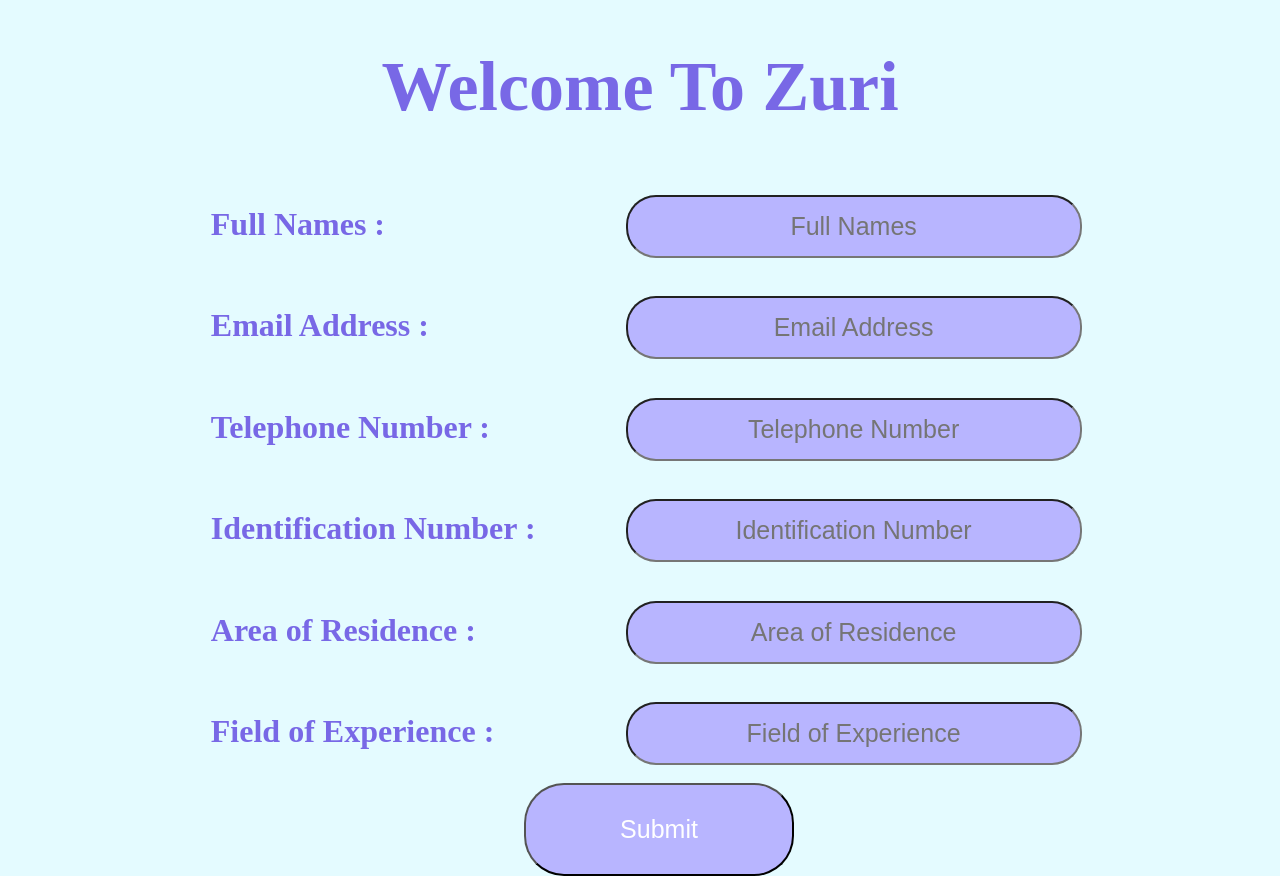
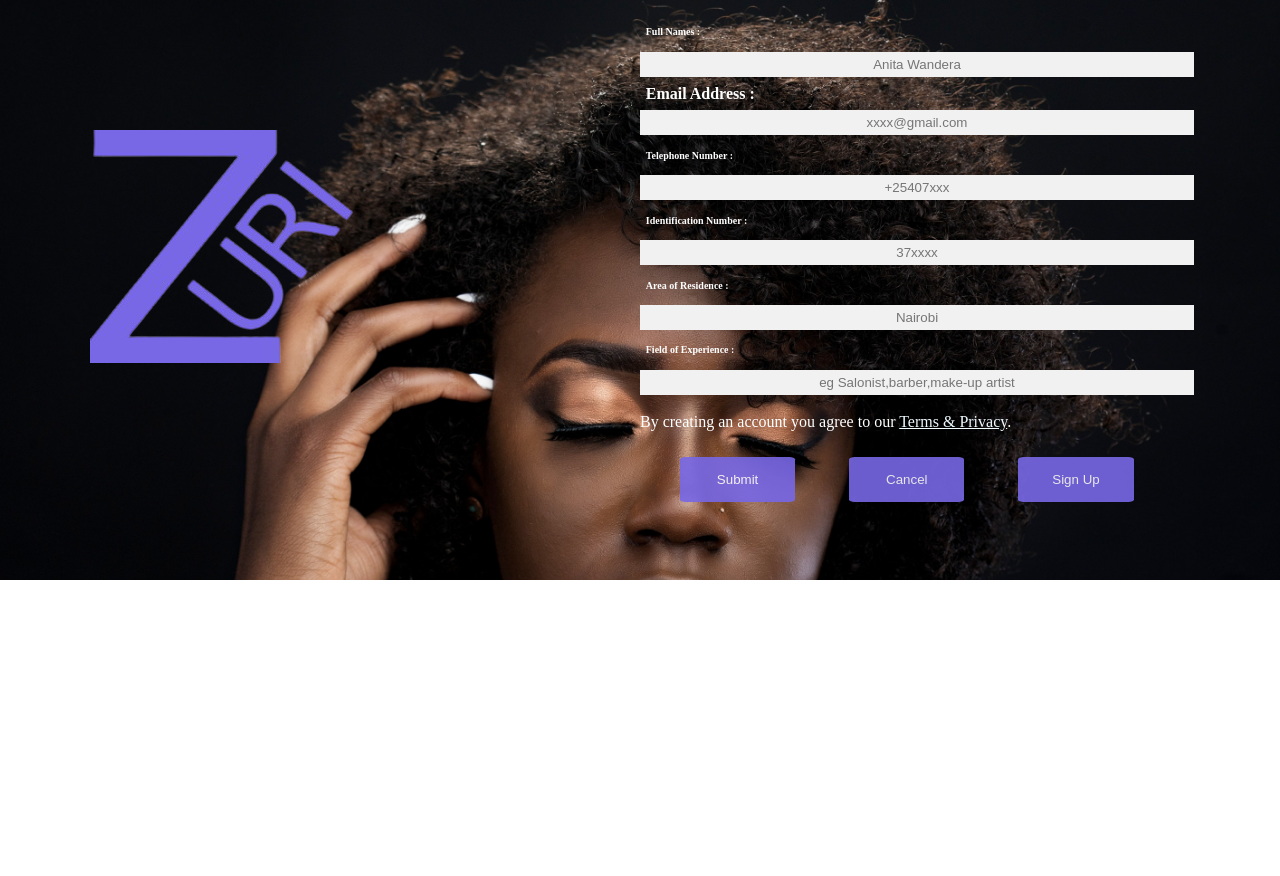
Before and after one commit to OndigoWendy/SME-E-Commerce-Platform, a plain HTML site: page employee.html in a window 1280 px wide. After the commit the page ends 800 px from the top, so only its background shows below. Drawn offline with Linux system fonts and the light colour scheme.

```diff
--- a/employee.css
+++ b/employee.css
@@ -1,49 +1,78 @@
 body{
     padding: 0%;
     margin: 0%;
-    background-color: #e4fbff;
   }
+
+
+.employee-page{
+    background-image:url("images/bg3.jpg");
+    background-repeat: no-repeat;
+    background-size: 1290px;
+  width: 1300px;
+  height: 600px;
+  border: 0px;
+  margin-top: -10vh;
+}
+
+h1{font-size: 10px;}
+
 .heading{
-    margin: 1% 10%;
-    font-size: 35px;
+   position: absolute;
+   margin-top: 8%;
+   margin-left: 7%;
+    font-size: 300%;
     font-weight: bold;
-    color: #7868e6;
-    text-align: center;
+    color: #e4fbff;
     }
+
   .form{
-    margin-left:200px;
-    color:#7868e6 ;
+    margin-left:50vw;
+    margin-top: 60px;
+    color: white;
     text-align: left;
+    border: 0px ;
+    width: 45vw;
     }
-    input{
-    padding: 6px;
-    font-size: 14px;
-    border-radius: 4px;
+
+  input[type=text]{
+        width: 42.5vw;
+        padding: 5px;
+        margin: 2px 0 2px 0;
+        display: inline-block;
+        border: none;
+        background: #f1f1f1;
+      }
+
+ input[type=text]:focus {
+        background-color: #ddd;
+        outline: none;
       }
 
 label {
     display: inline-block;
-    width: 400px;
+    width: 300px;
     margin: 1%;
     }
-    input{
-    width: 40%;
-    padding: 15px 10px 15px 10px;
-    border-radius: 30px;
-    background-color: #b8b5ff;
+
+ button {
+        background-color: #7868e6;
         color: white;
-    font-size: 25px;
+        padding: 15px 20px;
+        margin: 10px 10px;
+        border: none;
+        cursor: pointer;
+        width: 20%;
+        opacity: 0.9;
+        margin-left: 40px;
+        border-radius: 5%;
       }
-    button{
-    color: white;
-    background-color: #b8b5ff;
-    width: 25%;
-    margin-left: 30%;
-    border-radius: 40px;
-    font-size: 25px;
-    padding: 30px;
 
+button:hover {
+        opacity:1;
 }
-    button:hover{
-    background-color:#7868e6 ;
+
+.clearfix::after {
+        content: "";
+        clear: both;
+        display: table;
       }
--- a/employee.html
+++ b/employee.html
@@ -8,37 +8,49 @@
 <link rel="stylesheet" href="employee.css">
 </head>
 <body>
+  <div class="employee-page" >
   <div class="heading">
-<h1>Welcome To Zuri</h1>
+      <p><img src="images/logo.png" alt=""></p>
   </div>
+
   <div class="form">
             <form>
+              <p>Welcome To Zuri </p>
                   <div class="one">
                       <label for="name"><h1>Full Names :</h1></label>
-<input type="text" placeholder="Full Names" style="text-align: center;">
+                      <input type="text" placeholder="Anita Wandera" style="text-align: center;">
                               </div>
                                     <div class="two">
-<label for="name"><h1>Email Address :</h1></label>
-<input type="text" placeholder="Email Address" style="text-align: center;">
+                                        <label for="name"><b>Email Address :</b></label>
+                                        <input type="text" placeholder="xxxx@gmail.com" style="text-align: center;">
                                     </div>
                                             <div class="three">
                                                 <label for="name"><h1>Telephone Number :</h1></label>
-<input type="text" placeholder="Telephone Number" style="text-align: center;">
+                                                <input type="text" placeholder="+25407xxx" style="text-align: center;">
                                             </div>
                                             <div class="four">
                                                 <label for="name"><h1>Identification Number :</h1></label>
-<input type="text" placeholder="Identification Number" style="text-align: center;">
+                                                <input type="text" placeholder="37xxxx" style="text-align: center;">
                                             </div>
                                     <div class="five">
                                           <label for="name"><h1>Area of Residence :</h1></label>
-<input type="text" placeholder="Area of Residence" style="text-align: center;">
+                                          <input type="text" placeholder="Nairobi" style="text-align: center;">
                                     </div>
                               <div class="six">
                                 <label for="name"><h1>Field of Experience :</h1></label>
-<input type="text" placeholder="Field of Experience" style="text-align: center;">
+                                <input type="text" placeholder="eg Salonist,barber,make-up artist" style="text-align: center;">
+                              </div>
+                  <p>By creating an account you agree to our <a href="#" style="color:#EFFBFF ">Terms & Privacy</a>.</p>
+
+              <div class="clearfix">
+                    <button>Submit</button>
+                    <button >Cancel</button>
+                    <button type="submit">Sign Up</button>
               </div>
             </form>
-<button>Submit</button>
+
    </div>
+  </div>
+
 </body>
 </html>
--- a/style.css
+++ b/style.css
@@ -1,10 +1,13 @@
 body{padding: 0%; margin: 0%;}
-.landingPage{background-color: #EFFBFF ; height: 100vh;}
 
-.b1{color: white; font-size: px;  background-color: #b8b5ff; position: absolute; margin-top: 25vw; margin-left: 38vw; padding: 3% 8% 3% 8%; border-radius: 20px;  }
+.landingPage{ background-color: black; height: 100vh;}
+
+.b1{color: white; font-size: 2vw;  background-color: #b8b5ff; position: absolute; margin-top: 25vw; margin-left: 38vw; padding: 2% 8% 2% 5%; border-radius: 20px;  }
 
 .b1:hover,.b2:hover{background-color: #7868e6;}
 
-.b2{color: white; font-size: m; background-color: #B8B5FF; position: absolute; margin-top: 35vw; margin-left: 38vw; padding: 3% 8% 3% 10%; border-radius: 20px; }
+.b2{color: white; font-size: 2vw; background-color: #B8B5FF; position: absolute; margin-top: 35vw; margin-left: 38vw; padding: 2% 8% 2% 10%; border-radius: 20px; }
 
 .logo{position:absolute; margin-left: 40vw; margin-top: -90vh; }
+
+a{text-decoration: none; color: white;}
```
Also changed, not shown: home/home.html (+4 -4 lines), index.html (+3 -2 lines), images/bg3.jpg (added). Lines whose indentation alone changed are shown as unchanged.
